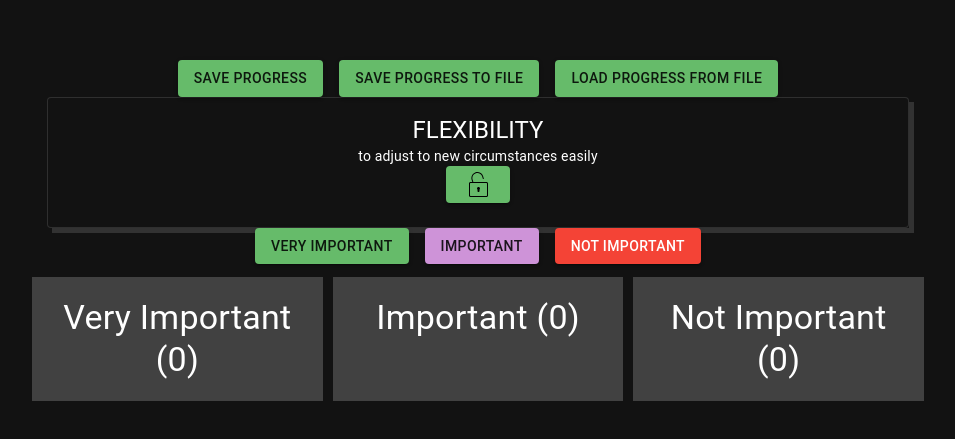
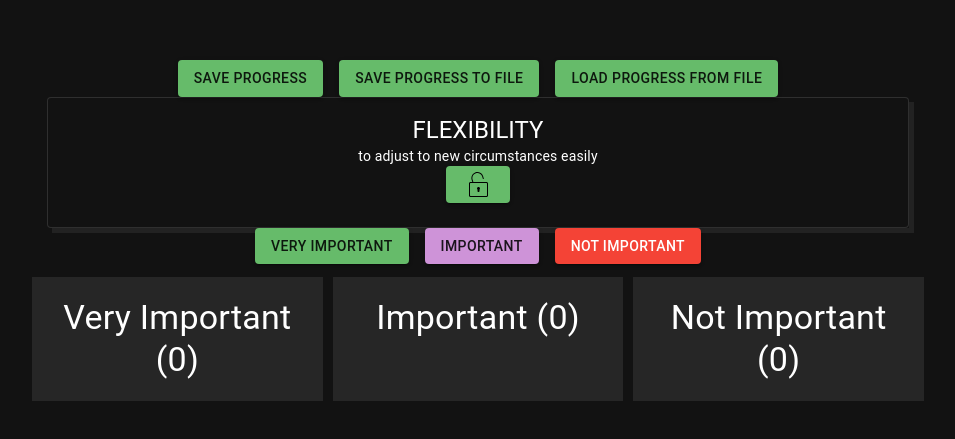
Before and after one commit to CorreyL/values-exercise, a React (Vite) app: page / in a window 1280 px wide. Shown: the part 177-616 px from the top of the page, without its empty margins (162-1117 px from the left). Built offline with nearby package versions, Linux system fonts and the light colour scheme.

Commit message:
Drop the brightness of the components a tad more

```diff
--- a/src/components/Value/Value.css
+++ b/src/components/Value/Value.css
@@ -1,9 +1,9 @@
 .value {
-  box-shadow: 5px 5px #323232;
+  box-shadow: 5px 5px #222222;
 }
 
 .locked-value {
-  background-color: #1F2022 !important;
+  background-color: #191a1b !important;
 }
 
 .prevent-select {
--- a/src/components/ValuesColumn/ValuesColumn.css
+++ b/src/components/ValuesColumn/ValuesColumn.css
@@ -2,7 +2,7 @@
   display: flex;
   flex-direction: column;
   gap: 0.5em;
-  background-color: #525252c0;
+  background-color: #52525252;
   border: #121212;
   border-style: solid;
   border-width: thick;
```
